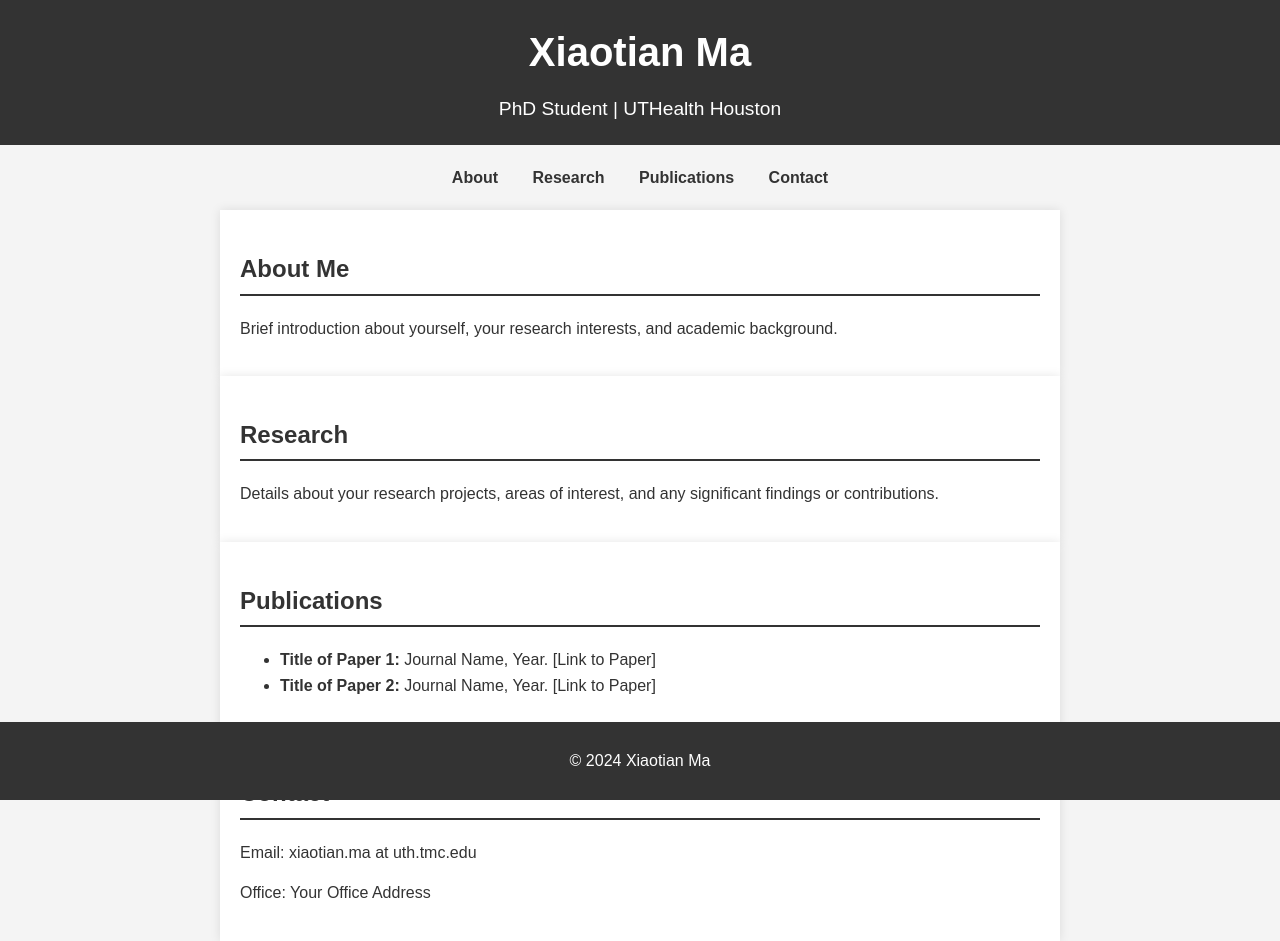
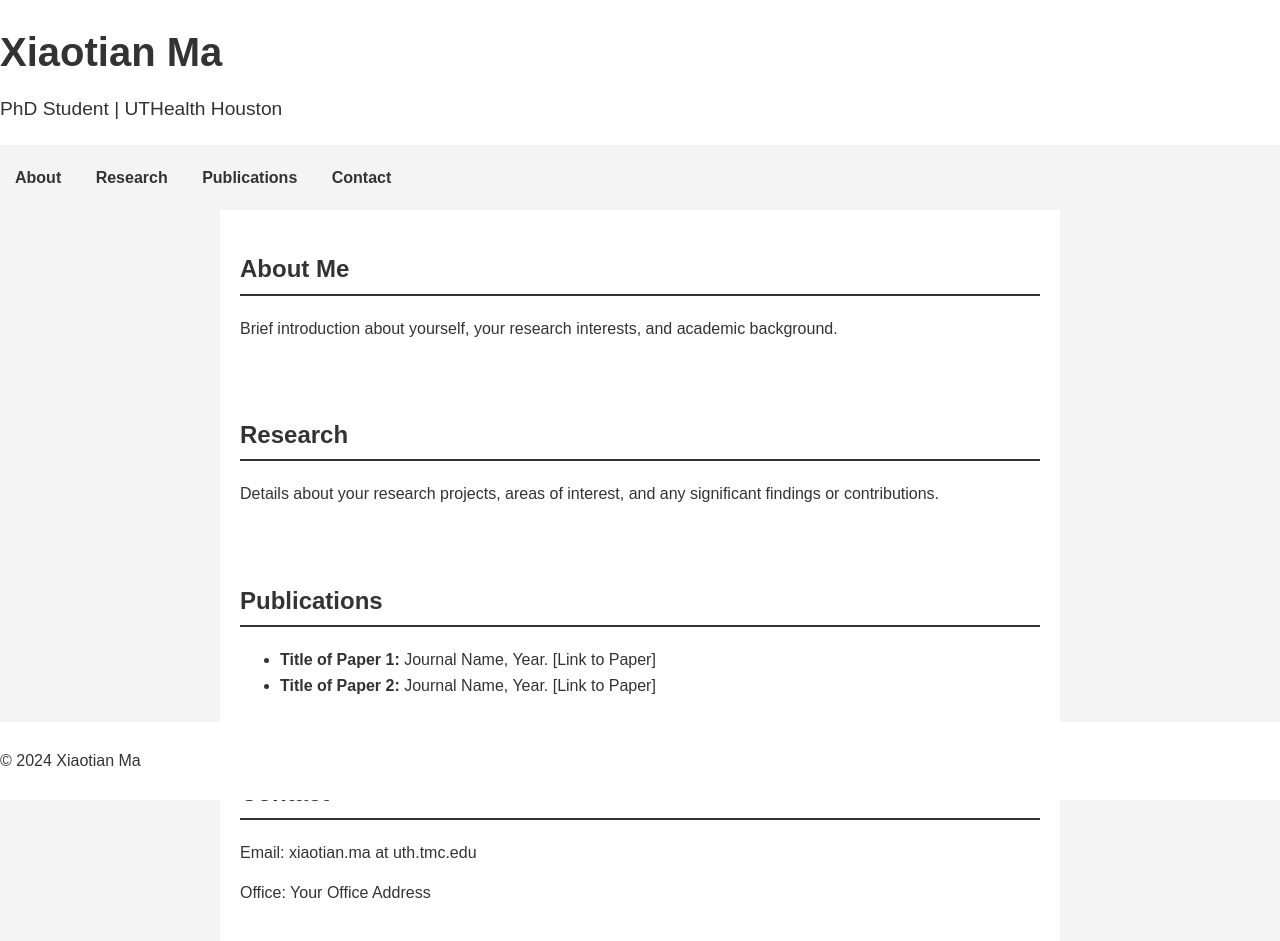
Before and after one commit to xiaotian0328/xiaotian0328.github.io, a plain HTML site: page index.html in a window 1280 px wide. Drawn offline with Linux system fonts and the light colour scheme.

Commit message:
Update css

```diff
--- a/css/styles.css
+++ b/css/styles.css
@@ -7,10 +7,10 @@ body {
     background: #f4f4f4;
 }
 header {
-    background: #333;
-    color: #fff;
+    background: #fff;
+    color: #333;
     padding: 20px 0;
-    text-align: center;
+    text-align: left;
 }
 header h1 {
     margin: 0;
@@ -22,7 +22,7 @@ header p {
 }
 nav {
     margin: 20px 0;
-    text-align: center;
+    text-align: left;
 }
 nav a {
     margin: 0 15px;
@@ -35,7 +35,7 @@ section {
     margin: 0 auto;
     padding: 20px;
     background: #fff;
-    box-shadow: 0 0 10px rgba(0,0,0,0.1);
+    /* box-shadow: 0 0 10px rgba(0,0,0,0.1); */
 }
 section h2 {
     color: #333;
@@ -46,10 +46,10 @@ section p {
     margin: 15px 0;
 }
 footer {
-    text-align: center;
+    text-align: left;
     padding: 10px 0;
-    background: #333;
-    color: #fff;
+    background: #fff;
+    color: #333;
     position: fixed;
     width: 100%;
     bottom: 0;
```
